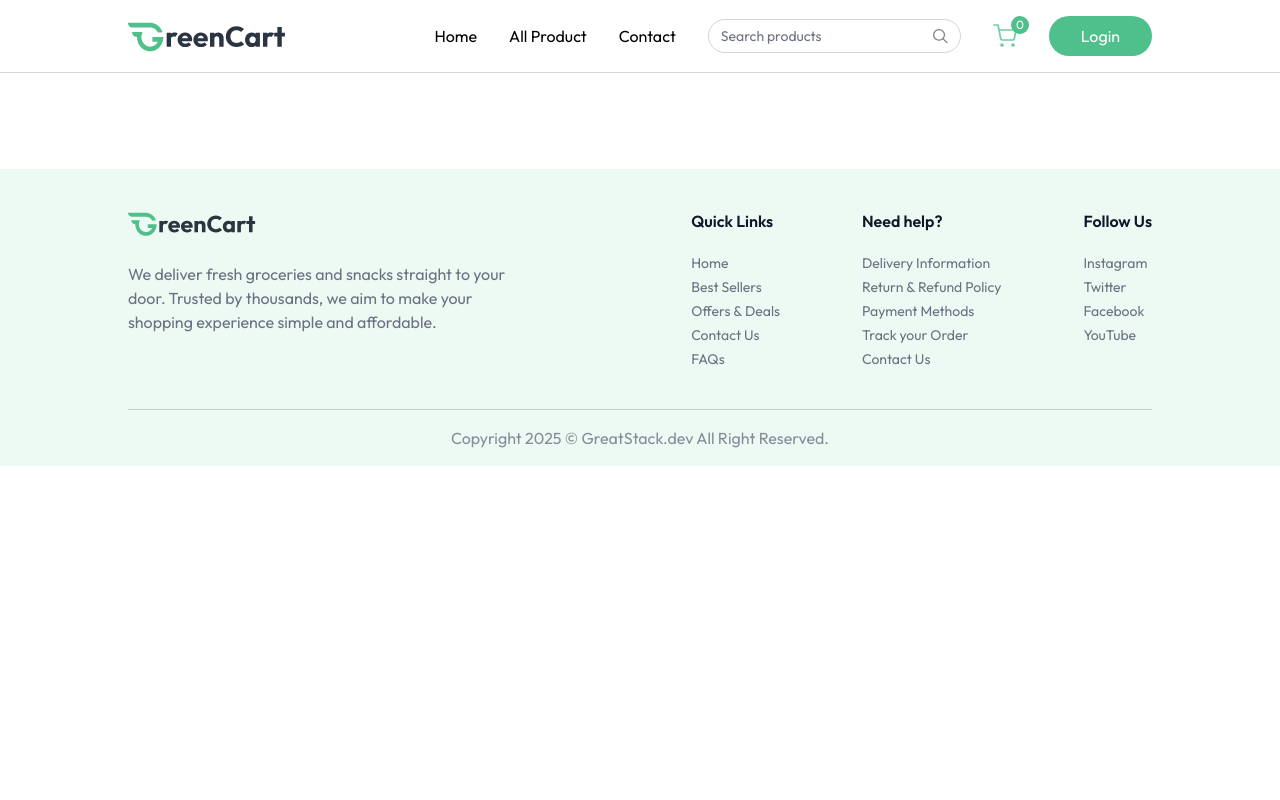
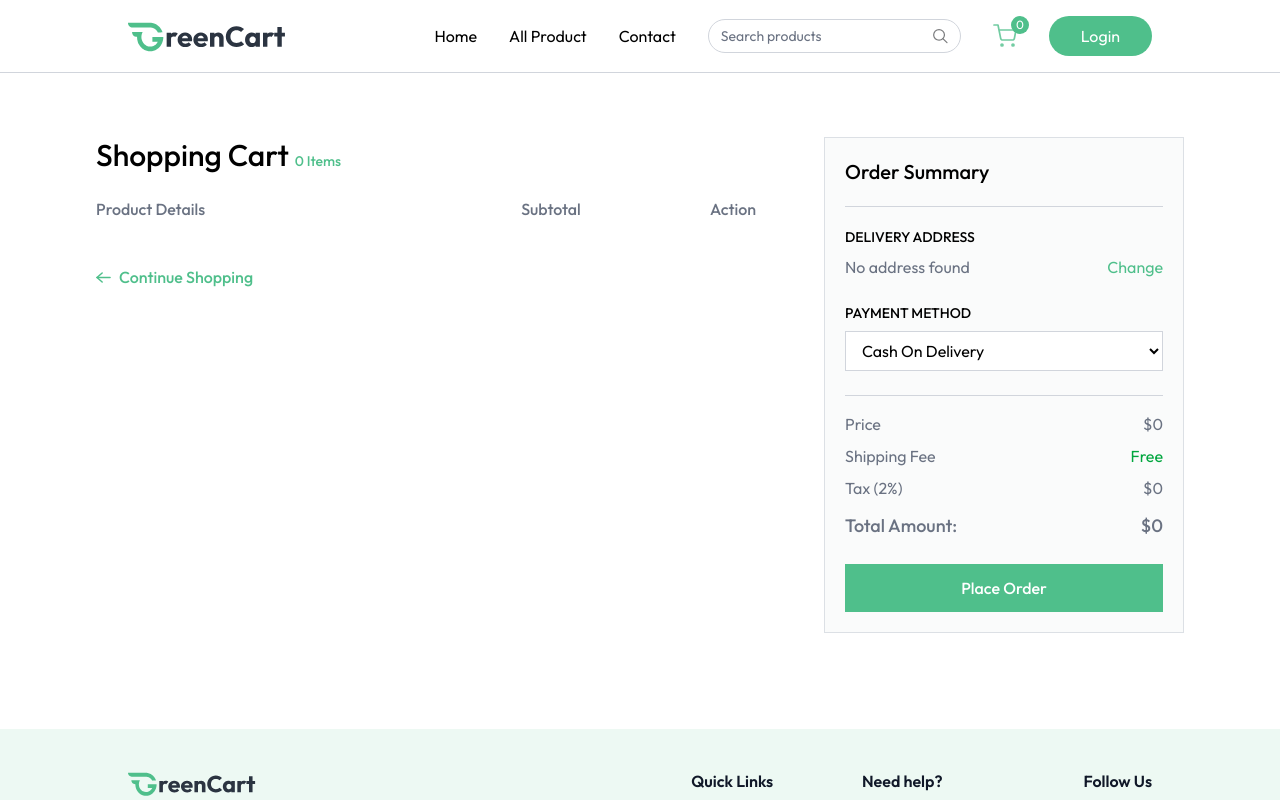
Before and after one commit to kiran20052002/GreenCart, a React (Vite) app in the folder client/: page /cart in a window 1280 px wide. Shown: the top 800 px of the page. Built offline with nearby package versions, Linux system fonts and the light colour scheme.

Commit message:
add to cart page

```diff
--- a/client/src/App.jsx
+++ b/client/src/App.jsx
@@ -9,6 +9,8 @@ import AllProducts from "./pages/AllProducts";
 import ProductCategory from "./pages/ProductCategory";
 import Footer from "./components/Footer";
 import ProductDetails from "./pages/ProductDetails";
+import Cart from "./pages/Cart";
+import AddAddress from "./pages/AddAddress";
 
 const App = () => {
   const isSellerPath = useLocation().pathname.includes("seller");
@@ -26,6 +28,8 @@ const App = () => {
           <Route path="/products" element={<AllProducts />}/>
           <Route path="/products/:category" element={<ProductCategory/>}/>
           <Route path="/products/:category/:id" element={<ProductDetails/>}/>
+          <Route path="/cart" element={<Cart/>}/>
+          <Route path="/add-address" element={<AddAddress/>}/>
 
         </Routes>
 
--- /dev/null
+++ b/client/src/pages/AddAddress.jsx
@@ -0,0 +1,15 @@
+import React from 'react'
+
+// Input Field Component
+const InputField = () => {
+    <input type="text"/>
+}
+const AddAddress = () => {
+  return (
+    <div >
+        address
+    </div>
+  )
+}
+
+export default AddAddress
--- a/client/src/pages/Cart.jsx
+++ b/client/src/pages/Cart.jsx
@@ -0,0 +1,169 @@
+import { useEffect, useState } from "react";
+import { useAppContext } from "../context/AppContext";
+import { assets, dummyAddress } from "../assets/assets";
+import toast from "react-hot-toast";
+
+const Cart = () => {
+    const {products, currency, cartItems, removeFromCart, getCartCount, updateCartItem, navigate, getCartAmount, axios, user, setCartItems} = useAppContext()
+    const [cartArray, setCartArray] = useState([])
+    const [addresses, setAddresses] = useState([])
+    const [showAddress, setShowAddress] = useState(false)
+    const [selectedAddress, setSelectedAddress] = useState(null)
+    const [paymentOption, setPaymentOption] = useState("COD")
+
+    const getCart = ()=>{
+        let tempArray = []
+        for(const key in cartItems){
+            const product = products.find((item)=>item._id === key)
+            product.quantity = cartItems[key]
+            tempArray.push(product)
+        }
+        setCartArray(tempArray)
+    }
+
+    const getUserAddress = async ()=>{
+        try {
+            const {data} = await axios.get('/api/address/get');
+            if (data.success){
+                setAddresses(data.addresses)
+                if(data.addresses.length > 0){
+                    setSelectedAddress(data.addresses[0])
+                }
+            }else{
+                toast.error(data.message)
+            }
+
+        } catch (error) {
+            toast.error(error.message)
+        }
+    }
+
+
+
+    const placeOrder = async ()=>{
+
+    }
+
+    useEffect(()=>{
+        if(products.length > 0 && cartItems){
+            getCart()
+        }
+    },[products, cartItems])
+
+
+    useEffect(()=>{
+        if(user){
+            getUserAddress()
+        }
+    },[user])
+
+    return products.length > 0 && cartItems ? (
+        <div className="flex flex-col md:flex-row mt-16">
+            <div className='flex-1 max-w-4xl'>
+                <h1 className="text-3xl font-medium mb-6">
+                    Shopping Cart <span className="text-sm text-primary">{getCartCount()} Items</span>
+                </h1>
+
+                <div className="grid grid-cols-[2fr_1fr_1fr] text-gray-500 text-base font-medium pb-3">
+                    <p className="text-left">Product Details</p>
+                    <p className="text-center">Subtotal</p>
+                    <p className="text-center">Action</p>
+                </div>
+
+                {cartArray.map((product, index) => (
+                    <div key={index} className="grid grid-cols-[2fr_1fr_1fr] text-gray-500 items-center text-sm md:text-base font-medium pt-3">
+                        <div className="flex items-center md:gap-6 gap-3">
+                            <div onClick={()=>{
+                                navigate(`/products/${product.category.toLowerCase()}/${product._id}`); scrollTo(0,0)
+                            }} className="cursor-pointer w-24 h-24 flex items-center justify-center border border-gray-300 rounded">
+                                <img className="max-w-full h-full object-cover" src={product.image[0]} alt={product.name} />
+                            </div>
+                            <div>
+                                <p className="hidden md:block font-semibold">{product.name}</p>
+                                <div className="font-normal text-gray-500/70">
+                                    <p>Weight: <span>{product.weight || "N/A"}</span></p>
+                                    <div className='flex items-center'>
+                                        <p>Qty:</p>
+                                        <select onChange={e => updateCartItem(product._id, Number(e.target.value))}  value={cartItems[product._id]} className='outline-none'>
+                                            {Array(cartItems[product._id] > 9 ? cartItems[product._id] : 9).fill('').map((_, index) => (
+                                                <option key={index} value={index + 1}>{index + 1}</option>
+                                            ))}
+                                        </select>
+                                    </div>
+                                </div>
+                            </div>
+                        </div>
+                        <p className="text-center">{currency}{product.offerPrice * product.quantity}</p>
+                        <button onClick={()=> removeFromCart(product._id)} className="cursor-pointer mx-auto">
+                            <img src={assets.remove_icon} alt="remove" className="inline-block w-6 h-6" />
+                        </button>
+                    </div>)
+                )}
+
+                <button onClick={()=> {navigate("/products"); scrollTo(0,0)}} className="group cursor-pointer flex items-center mt-8 gap-2 text-primary font-medium">
+                    <img className="group-hover:-translate-x-1 transition" src={assets.arrow_right_icon_colored} alt="arrow" />
+                    Continue Shopping
+                </button>
+
+            </div>
+
+            <div className="max-w-[360px] w-full bg-gray-100/40 p-5 max-md:mt-16 border border-gray-300/70">
+                <h2 className="text-xl md:text-xl font-medium">Order Summary</h2>
+                <hr className="border-gray-300 my-5" />
+
+                <div className="mb-6">
+                    <p className="text-sm font-medium uppercase">Delivery Address</p>
+                    <div className="relative flex justify-between items-start mt-2">
+                        <p className="text-gray-500">{selectedAddress ? `${selectedAddress.street}, ${selectedAddress.city}, ${selectedAddress.state}, ${selectedAddress.country}` : "No address found"}</p>
+                        <button onClick={() => setShowAddress(!showAddress)} className="text-primary hover:underline cursor-pointer">
+                            Change
+                        </button>
+                        {showAddress && (
+                            <div className="absolute top-12 py-1 bg-white border border-gray-300 text-sm w-full">
+                               {addresses.map((address, index)=>(
+                                <p onClick={() => {setSelectedAddress(address); setShowAddress(false)}} className="text-gray-500 p-2 hover:bg-gray-100">
+                                    {address.street}, {address.city}, {address.state}, {address.country}
+                                </p>
+                            )) }
+                                <p onClick={() => navigate("/add-address")} className="text-primary text-center cursor-pointer p-2 hover:bg-primary/10">
+                                    Add address
+                                </p>
+                            </div>
+                        )}
+                    </div>
+
+                    <p className="text-sm font-medium uppercase mt-6">Payment Method</p>
+
+                    <select onChange={e => setPaymentOption(e.target.value)} className="w-full border border-gray-300 bg-white px-3 py-2 mt-2 outline-none">
+                        <option value="COD">Cash On Delivery</option>
+                        <option value="Online">Online Payment</option>
+                    </select>
+                </div>
+
+                <hr className="border-gray-300" />
+
+                <div className="text-gray-500 mt-4 space-y-2">
+                    <p className="flex justify-between">
+                        <span>Price</span><span>{currency}{getCartAmount()}</span>
+                    </p>
+                    <p className="flex justify-between">
+                        <span>Shipping Fee</span><span className="text-green-600">Free</span>
+                    </p>
+                    <p className="flex justify-between">
+                        <span>Tax (2%)</span><span>{currency}{getCartAmount() * 2 / 100}</span>
+                    </p>
+                    <p className="flex justify-between text-lg font-medium mt-3">
+                        <span>Total Amount:</span><span>
+                            {currency}{getCartAmount() + getCartAmount() * 2 / 100}</span>
+                    </p>
+                </div>
+
+                <button onClick={placeOrder} className="w-full py-3 mt-6 cursor-pointer bg-primary text-white font-medium hover:bg-primary-dull transition">
+                    {paymentOption === "COD" ? "Place Order" : "Proceed to Checkout"}
+                </button>
+            </div>
+        </div>
+    ) : null
+}
+
+export default Cart;
```
